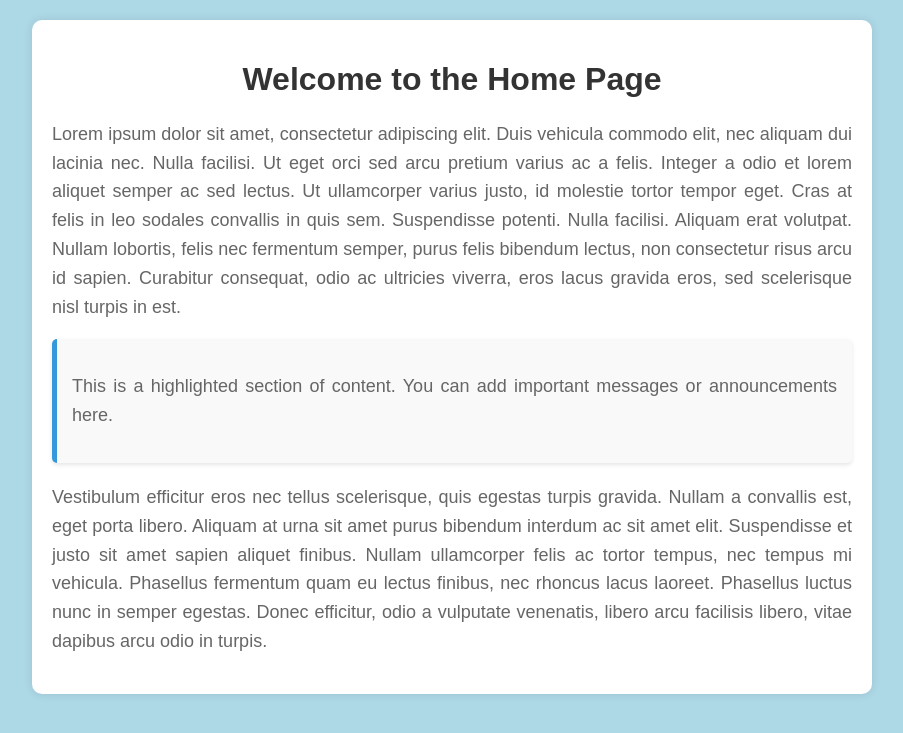
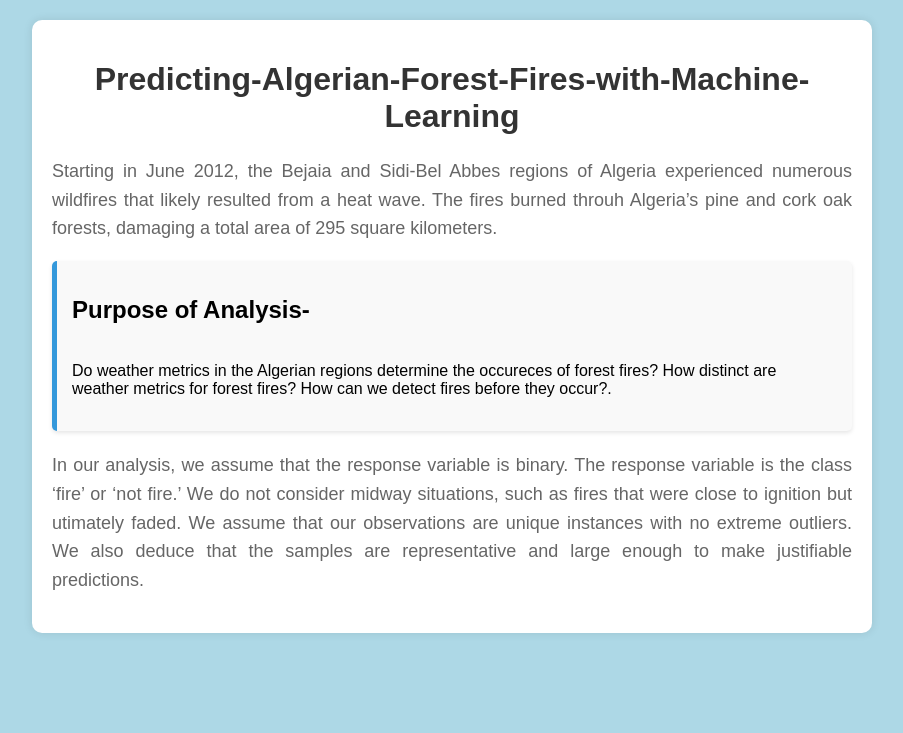
Before and after one commit to abhaysingh07082000/FlaskApp_Predicting-Algerian-Forest-Fires-with-Machine-Learning, a Flask app: page / in a window 1280 px wide. Shown: the top 733 px of the page, without its empty margins (188-1091 px from the left). Run offline with Flask 3, Linux system fonts and the light colour scheme; parts of the project's set-up code (start-up, migrations or seed data) failed here and were passed over.

Commit message:
first commit

```diff
--- a/templates/index.html
+++ b/templates/index.html
@@ -3,7 +3,7 @@
 <head>
     <meta charset="UTF-8">
     <meta name="viewport" content="width=device-width, initial-scale=1.0">
-    <title>Welcome to the Home Page</title>
+    <title>Predicting-Algerian-Forest-Fires-with-Machine-Learning</title>
     <style>
         body {
             font-family: Arial, sans-serif;
@@ -49,28 +49,22 @@
 </head>
 <body>
     <div class="container">
-        <h1>Welcome to the Home Page</h1>
+        <h1>Predicting-Algerian-Forest-Fires-with-Machine-Learning</h1>
 
         <div class="content">
             <p>
-                Lorem ipsum dolor sit amet, consectetur adipiscing elit. Duis vehicula commodo elit, nec aliquam dui lacinia nec.
-                Nulla facilisi. Ut eget orci sed arcu pretium varius ac a felis. Integer a odio et lorem aliquet semper ac sed
-                lectus. Ut ullamcorper varius justo, id molestie tortor tempor eget. Cras at felis in leo sodales convallis in
-                quis sem. Suspendisse potenti. Nulla facilisi. Aliquam erat volutpat. Nullam lobortis, felis nec fermentum semper,
-                purus felis bibendum lectus, non consectetur risus arcu id sapien. Curabitur consequat, odio ac ultricies viverra,
-                eros lacus gravida eros, sed scelerisque nisl turpis in est.
+                Starting in June 2012, the Bejaia and Sidi-Bel Abbes regions of Algeria experienced numerous wildfires that likely resulted from a heat wave. The fires burned throuh Algeria’s pine and cork oak forests, damaging a total area of 295 square kilometers.
             </p>
 
             <div class="highlight">
-                <p>This is a highlighted section of content. You can add important messages or announcements here.</p>
+                <p>
+                    <h2>Purpose of Analysis-</h2> <br>
+
+                    Do weather metrics in the Algerian regions determine the occureces of forest fires? How distinct are weather metrics for forest fires? How can we detect fires before they occur?.</p>
             </div>
 
             <p>
-                Vestibulum efficitur eros nec tellus scelerisque, quis egestas turpis gravida. Nullam a convallis est, eget porta
-                libero. Aliquam at urna sit amet purus bibendum interdum ac sit amet elit. Suspendisse et justo sit amet sapien
-                aliquet finibus. Nullam ullamcorper felis ac tortor tempus, nec tempus mi vehicula. Phasellus fermentum quam eu
-                lectus finibus, nec rhoncus lacus laoreet. Phasellus luctus nunc in semper egestas. Donec efficitur, odio a
-                vulputate venenatis, libero arcu facilisis libero, vitae dapibus arcu odio in turpis.
+                In our analysis, we assume that the response variable is binary. The response variable is the class ‘fire’ or ‘not fire.’ We do not consider midway situations, such as fires that were close to ignition but utimately faded. We assume that our observations are unique instances with no extreme outliers. We also deduce that the samples are representative and large enough to make justifiable predictions.
             </p>
         </div>
     </div>
```
